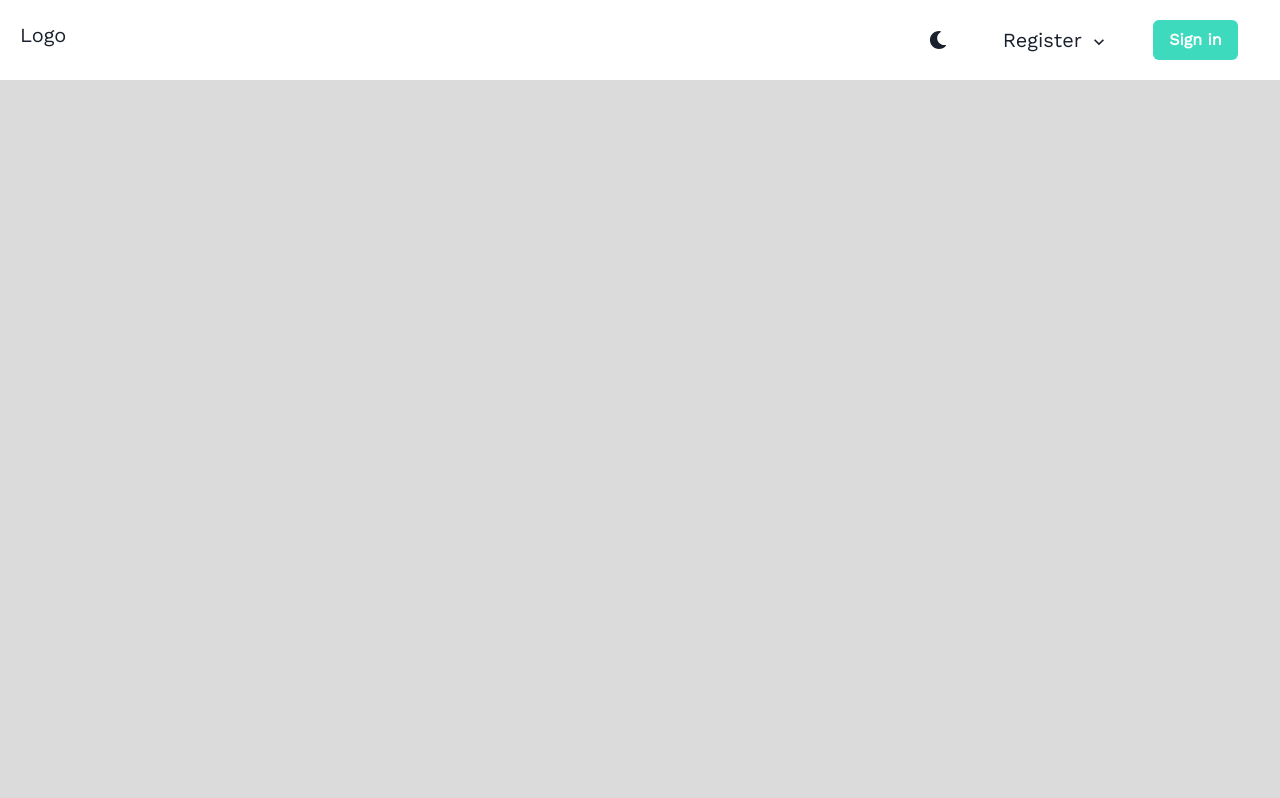
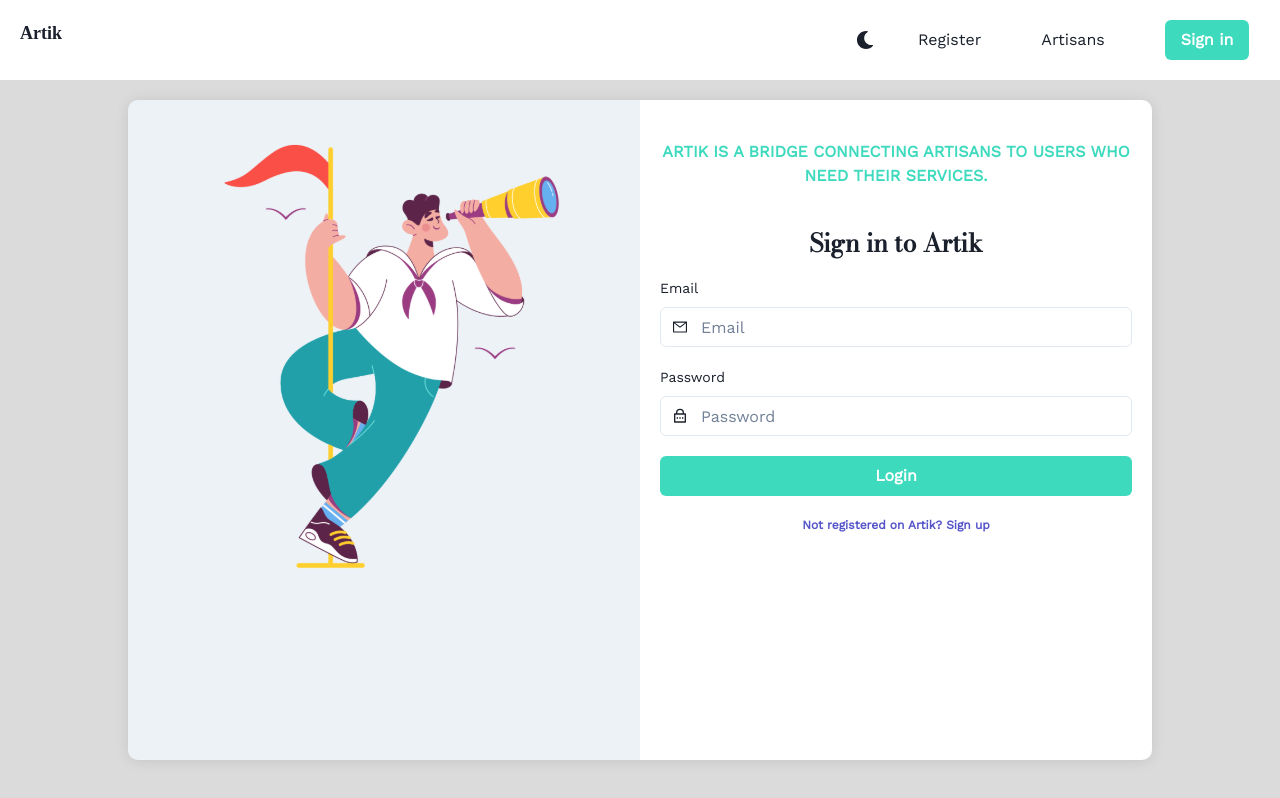
Before and after one commit to maura-dev/genz-hackathon, a React (Create React App) app: page /login in a window 1280 px wide. Built offline with nearby package versions, Linux system fonts and the light colour scheme.

Commit message:
added login form

```diff
--- a/src/App.js
+++ b/src/App.js
@@ -3,7 +3,7 @@ import { Box, Grid, useColorModeValue } from '@chakra-ui/react';
 import { BrowserRouter as Router, Routes, Route } from "react-router-dom";
 import Header from './components/Header';
 import SignUp from "./pages/Signup";
-import SignUpAsUser from "./pages/Signup2"
+import SignIn from "./pages/Signin";
 function App() {
   const background= useColorModeValue("bg","BlackAlpha 700" )
   return (
@@ -12,8 +12,8 @@ function App() {
         <Grid minH="100vh" bg={background}>
           <Header />
           <Routes>
-          <Route path="/user-register" element={<SignUpAsUser />}></Route>
-          <Route exact path="/artisan-register" element={<SignUp />}></Route>
+          <Route path="/login" element={<SignIn />}></Route>
+          <Route exact path="/register" element={<SignUp />}></Route>
         </Routes>
         </Grid>
       </Box>
--- a/src/components/Header.js
+++ b/src/components/Header.js
@@ -1,4 +1,4 @@
-import React from 'react';
+import React, { useState} from 'react';
 import {
 	Text,
 	Flex,
@@ -8,15 +8,18 @@ import {
 	MenuItem,
 	Button,
 	useColorModeValue,
+	Avatar,
 } from '@chakra-ui/react';
 import { ColorModeSwitcher } from './ColorModeSwitcher';
 import { HamburgerIcon, CloseIcon, ChevronDownIcon } from '@chakra-ui/icons';
-import { Link } from "react-router-dom";
+import { Link, useNavigate } from "react-router-dom";
 
 const Header = () => {
+	const navigate = useNavigate();
 	const background = useColorModeValue('white', 'black');
 	const menu = useColorModeValue('WhiteAlpha.100', 'BlackAlpha.200');
 	const focus = useColorModeValue('#edf2f7', '#171923');
+	const [isLoggedIn, setIsLoggedIn] = useState(false)
 	return (
 		<Flex
 			w="100%"
@@ -29,17 +32,34 @@ const Header = () => {
 			justify="space-between"
 			bg={background}
 			mb="100px"
+			fontSize="16px"
 		>
-			<Text>Logo</Text>
+			<Text fontWeight="900" style={{fontFamily:"cursive"}} fontSize="18px">Artik</Text>
 
 			<Flex
-				w={{ sm: '50%', md: '40%', lg: '30%' }}
+				w={{ sm: '50%', md: '40%', lg: '35%' }}
 				justify="space-around"
 				alignItems="center"
 			>
-				<ColorModeSwitcher justifySelf="flex-end" />
+				<ColorModeSwitcher justifySelf="flex-end" mr={3}/>
+				<Link to="/register"><Text mr={3}>Register</Text></Link> &nbsp;
+				<Link to="/artisans"><Text mr={3}>Artisans</Text></Link> &nbsp;
+				{isLoggedIn ?
 					<Flex alignItems="center">
-					<Text>Register</Text> &nbsp;
+						<Avatar
+		                    size="md"
+		                    name="Anonymous User"
+		                    mr={1}
+		                  />
+
+		                <Text
+		                  fontSize="16px"
+		                  lineHeight="normal"
+		                  mb={1}
+		                >
+		                 Anonymous User
+		                </Text>
+		                &nbsp; &nbsp;
 						<Menu>
 							<MenuButton>
 								<ChevronDownIcon />
@@ -50,23 +70,22 @@ const Header = () => {
 									_focus={{ bg: focus }}
 									_active={{ bg: { base: '#18183d', md: '#e2e8f0' } }}
 								>
-								<Link to="/artisan-register">As Artisan</Link>
+									<Link to="/dashboard">Dashboard</Link>
 								</MenuItem>
 								<MenuItem
 									bg={menu}
 									_focus={{ bg: focus }}
 									_active={{ bg: { base: '#18183d', md: '#e2e8f0' } }}
 								>
-								<Link to="/user-register">As User</Link>
+									<Link to="/logout">Logout</Link>
 								</MenuItem>
 							</MenuList>
 						</Menu>
-				</Flex>
-
-				<Button bg="primary" color={background}>
+					</Flex> :
+					<Button bg="primary" color={background} onClick={()=> navigate("/login")}>
 						{' '}
 						Sign in
-				</Button>
+					</Button>}
 			</Flex>
 		</Flex>
 	);
--- /dev/null
+++ b/src/pages/Signin.js
@@ -0,0 +1,100 @@
+import React from 'react';
+import {
+	Box,
+	Flex,
+	useColorModeValue,
+	Image,
+	Text,
+	Input,
+	InputGroup,
+	InputLeftElement,
+	Button,
+	Heading,
+} from '@chakra-ui/react';
+import { AiOutlineMail } from 'react-icons/ai';
+import { RiLockPasswordLine } from 'react-icons/ri';
+import { Link } from 'react-router-dom';
+
+const SignIn = () => {
+	const alt = useColorModeValue('white', 'black');
+	const focus = useColorModeValue('#edf2f7', '#171923');
+	return (
+		<Flex
+			w={{ base: '100%', md: '90%', lg: '80%' }}
+			mx="auto"
+			mt={{ base: '80px', md: '100px' }}
+			fontSize="14px"
+			mb={{ base: 0, md: 10 }}
+			boxShadow={{ base: 'none', md: '0px 1px 14px rgba(0, 0, 0, 0.1)' }}
+			borderRadius="10px"
+			direction={{ base: 'column', md: 'row' }}
+		>
+			<Box
+				w={{ base: '100%', md: '50%' }}
+				bg={focus}
+				borderTopLeftRadius={{ base: '0px', md: '10px' }}
+				borderBottomLeftRadius={{ base: '0px', md: '10px' }}
+			>
+				<Image w={{ base: '70%', md: '100%' }} h="auto" src="/Searching.svg" />
+			</Box>
+			<Box
+				w={{ base: '100%', md: '50%' }}
+				h={{ base: '100%', md: 'auto' }}
+				bg={alt}
+				px={5}
+				py={10}
+				borderTopRightRadius={{ base: '0px', md: '10px' }}
+				borderBottomRightRadius={{ base: '0px', md: '10px' }}
+			>
+				<Text mb={10} color="primary" fontSize="16px" fontWeight="600" textTransform="uppercase">Artik is a bridge connecting artisans to users who need their services.</Text>
+				<Heading fontWeight="700" fontSize="25px" mb={5}>
+					Sign in to Artik
+				</Heading>
+				<Box textAlign="left">
+					<Text mb={2}>Email</Text>
+					<InputGroup mb={5}>
+						<InputLeftElement
+							pointerEvents="none"
+							children={<AiOutlineMail color="gray.300" />}
+						/>
+						<Input
+							type="email"
+							placeholder="Email"
+							focusBorderColor="primary"
+						/>
+					</InputGroup>
+
+					<Text mb={2}>Password</Text>
+					<InputGroup mb={5}>
+						<InputLeftElement
+							pointerEvents="none"
+							children={<RiLockPasswordLine color="gray.300" />}
+						/>
+						<Input
+							type="password"
+							placeholder="Password"
+							focusBorderColor="primary"
+						/>
+					</InputGroup>
+
+					<Button bg="primary" color={alt} w="100%" mb={5}>
+						{' '}
+						Login
+					</Button>
+					<Link to="/register">
+						<Text
+							fontSize="12px"
+							fontWeight="600"
+							color="info"
+							textAlign="center"
+						>
+							Not registered on Artik? Sign up
+						</Text>
+					</Link>
+				</Box>
+			</Box>
+		</Flex>
+	);
+};
+
+export default SignIn;
--- a/src/pages/Signup.js
+++ b/src/pages/Signup.js
@@ -20,6 +20,7 @@ import { RiLockPasswordLine } from 'react-icons/ri';
 const SignUp = () => {
 	const alt = useColorModeValue('white', 'black');
 	const focus = useColorModeValue('#edf2f7', '#171923');
+	// const ghost =useColorModeValue('')
 	return (
 		<Flex
 			w={{base:"100%", md:"90%",lg:"80%"}}
@@ -36,7 +37,7 @@ const SignUp = () => {
 			</Box>
 			<Box w={{base:"100%",md:"50%"}} bg={alt} p={5} borderTopRightRadius={{base:"0px",md:"10px"}} borderBottomRightRadius={{base:"0px",md:"10px"}}>
 				<Heading fontWeight="700" fontSize="25px" mb={5}>
-					Register as an Artisan
+					Register on Artik
 				</Heading>
 				<Box textAlign="left">
 					<Text mb={2}>First name</Text>
@@ -110,10 +111,14 @@ const SignUp = () => {
 						/>
 						<Input type="password" placeholder="Confirm Password" focusBorderColor="primary"/>
 					</InputGroup>
-					<Button bg="primary" color={alt} w="100%">
-					{' '}
-					Register
-				</Button>
+					<Button bg="primary" color={alt} w="100%" mb={3}>
+						{' '}
+						Register as Artisan
+					</Button>
+					<Button mb={3} border="1px solid" borderColor="primary" bg="transparent" color="primary" w="100%">
+						{' '}
+						Register as User
+					</Button>
 				</Box>
 			</Box>
 		</Flex>
--- a/src/pages/Signup2.js
+++ /dev/null
@@ -1,123 +0,0 @@
-import React from 'react';
-import {
-	Box,
-	Flex,
-	useColorModeValue,
-	Image,
-	Text,
-	Input,
-	InputGroup,
-	InputLeftElement,
-	Button,
-	Heading
-} from '@chakra-ui/react';
-import { CgProfile } from 'react-icons/cg';
-import { AiOutlineMail } from 'react-icons/ai';
-import { GoLocation } from 'react-icons/go';
-import { FiPhone } from 'react-icons/fi';
-import { RiLockPasswordLine } from 'react-icons/ri';
-
-const SignUpAsUser = () => {
-	const alt = useColorModeValue('white', 'black');
-	const focus = useColorModeValue('#edf2f7', '#171923');
-	return (
-		<Flex
-			w={{base:"100%", md:"90%",lg:"80%"}}
-			mx="auto"
-			mt={{base:"80px", md:"100px"}}
-			fontSize="14px"
-			mb={{base:0, md:10}}
-			boxShadow={{ base: 'none', md: '0px 1px 14px rgba(0, 0, 0, 0.1)' }}
-			borderRadius="10px"
-			direction={{base:"column", md:"row"}}
-		>
-			<Box w={{base:"100%",md:"50%"}}  bg={focus} borderTopLeftRadius={{base:"0px",md:"10px"}} borderBottomLeftRadius={{base:"0px",md:"10px"}}>
-				<Image w={{base:"70%",md:"100%"}} h="auto" src="/handyman.svg" />
-			</Box>
-			<Box w={{base:"100%",md:"50%"}} bg={alt} p={5} borderTopRightRadius={{base:"0px",md:"10px"}} borderBottomRightRadius={{base:"0px",md:"10px"}}>
-				<Heading fontWeight="700" fontSize="25px" mb={5}>
-					Register as a User
-				</Heading>
-				<Box textAlign="left">
-					<Text mb={2}>First name</Text>
-					<InputGroup mb={3}>
-						<InputLeftElement
-							pointerEvents="none"
-							children={<CgProfile color="gray.300" />}
-						/>
-						<Input type="text" placeholder="First name" focusBorderColor="primary"/>
-					</InputGroup>
-
-					<Text mb={2}>Last name</Text>
-					<InputGroup mb={3}>
-						<InputLeftElement
-							pointerEvents="none"
-							children={<CgProfile color="gray.300" />}
-						/>
-						<Input type="text" placeholder="Last name" focusBorderColor="primary"/>
-					</InputGroup>
-
-					<Text mb={2}>Email</Text>
-					<InputGroup mb={3}>
-						<InputLeftElement
-							pointerEvents="none"
-							children={<AiOutlineMail color="gray.300" />}
-						/>
-						<Input type="email" placeholder="Email" focusBorderColor="primary"/>
-					</InputGroup>
-
-					<Text mb={2}>City</Text>
-					<InputGroup mb={3}>
-						<InputLeftElement
-							pointerEvents="none"
-							children={<GoLocation color="gray.300" />}
-						/>
-						<Input type="text" placeholder="City" focusBorderColor="primary"/>
-					</InputGroup>
-
-					<Text mb={2}>State</Text>
-					<InputGroup mb={3}>
-						<InputLeftElement
-							pointerEvents="none"
-							children={<GoLocation color="gray.300" />}
-						/>
-						<Input type="text" placeholder="State" focusBorderColor="primary"/>
-					</InputGroup>
-
-					<Text mb={2}>Phone</Text>
-					<InputGroup mb={3}>
-						<InputLeftElement
-							pointerEvents="none"
-							children={<FiPhone color="gray.300" />}
-						/>
-						<Input type="tel" placeholder="Phone" focusBorderColor="primary"/>
-					</InputGroup>
-
-					<Text mb={2}>Password</Text>
-					<InputGroup mb={3}>
-						<InputLeftElement
-							pointerEvents="none"
-							children={<RiLockPasswordLine color="gray.300" />}
-						/>
-						<Input type="password" placeholder="Password" focusBorderColor="primary"/>
-					</InputGroup>
-
-					<Text mb={2}>Confirm Password</Text>
-					<InputGroup mb={3}>
-						<InputLeftElement
-							pointerEvents="none"
-							children={<RiLockPasswordLine color="gray.300" />}
-						/>
-						<Input type="password" placeholder="Confirm Password" focusBorderColor="primary"/>
-					</InputGroup>
-					<Button bg="primary" color={alt} w="100%">
-					{' '}
-					Register
-				</Button>
-				</Box>
-			</Box>
-		</Flex>
-	);
-};
-
-export default SignUpAsUser;
```
Lines whose indentation alone changed are shown as unchanged.
